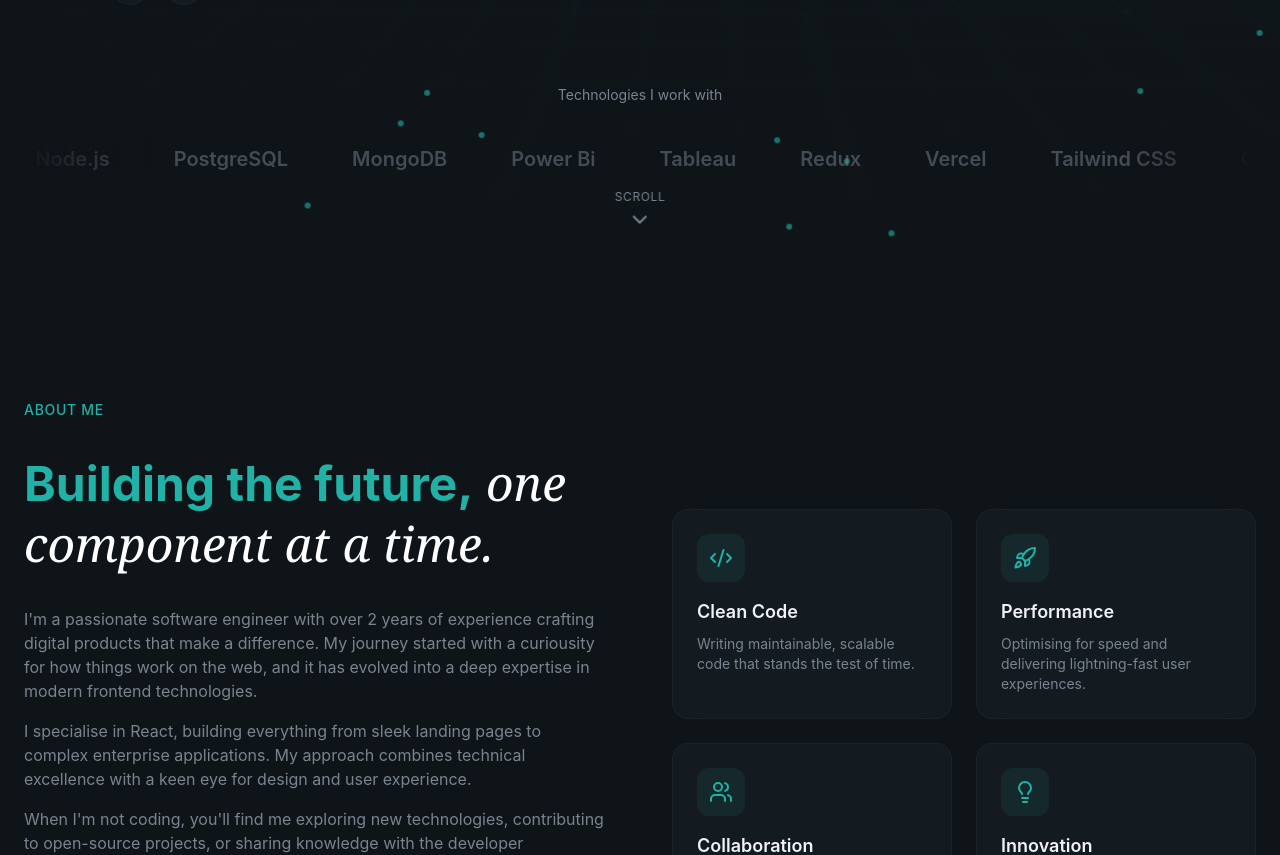
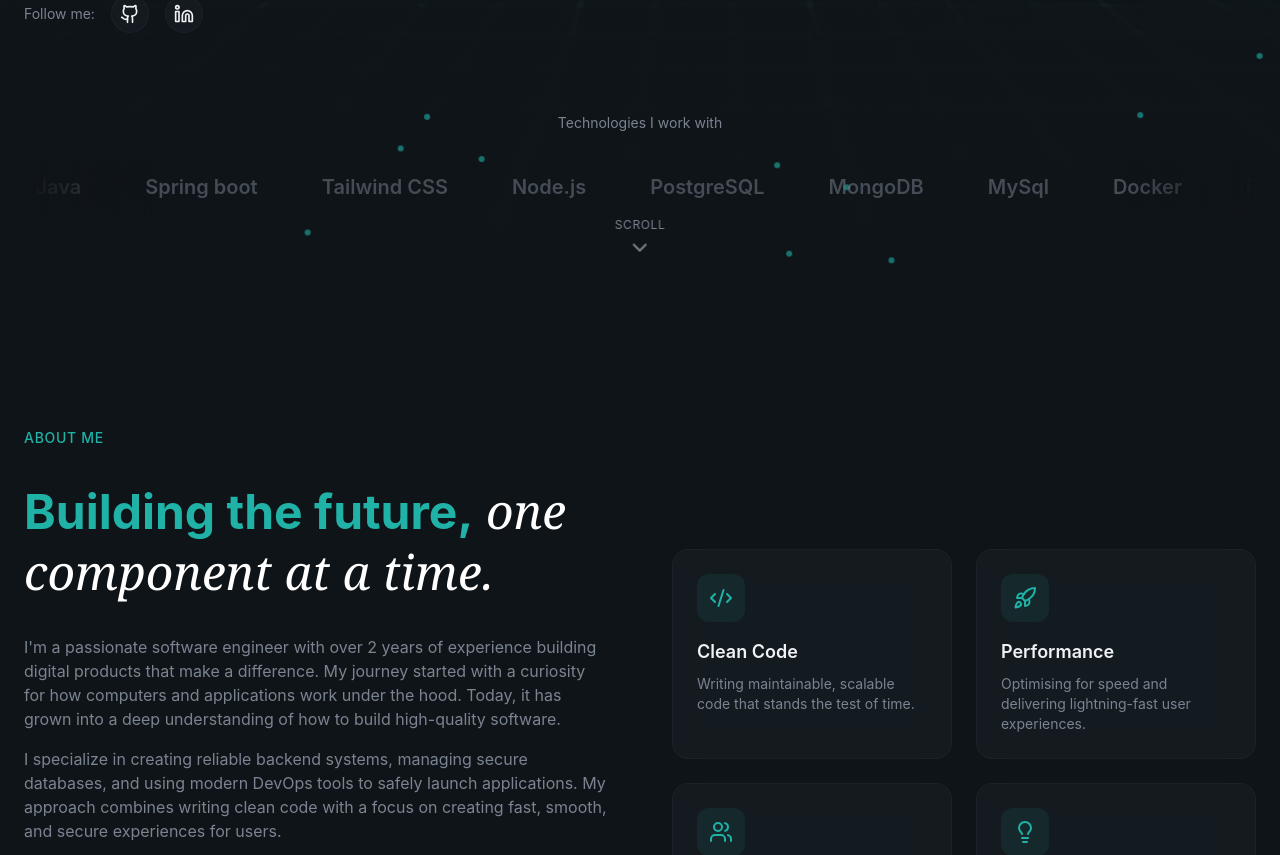
Before and after one commit to AbrahamtheAnalyst/my-personal-portfolio, a React (Vite) app: page / in a window 1280 px wide. Shown: the part 819-1674 px from the top of the page. Built offline with nearby package versions, Linux system fonts and the light colour scheme.

Commit message:
Updated profile bio to general software engineering and aligned skills

```diff
--- a/src/sections/About.jsx
+++ b/src/sections/About.jsx
@@ -48,23 +48,20 @@ export const About = () => {
             </h2>
 
             <div className="space-y-4 text-muted-foreground animate-fade-in animation-delay-200">
-              <p>
-                I'm a passionate software engineer with over 2 years of
-                experience crafting digital products that make a difference. My
-                journey started with a curiousity for how things work on the web,
-                and it has evolved into a deep expertise in modern frontend
-                technologies.
+              <p>I'm a passionate software engineer with over 2 years of
+                  experience building digital products that make a difference. My
+                  journey started with a curiosity for how computers and applications work under the hood.
+                  Today, it has grown into a deep understanding of how to build high-quality software.
               </p>
               <p>
-                I specialise in React, building
-                everything from sleek landing pages to complex enterprise
-                applications. My approach combines technical excellence with a
-                keen eye for design and user experience.
+                  I specialize in creating reliable backend systems, managing secure databases,
+                  and using modern DevOps tools to safely launch applications. My approach combines
+                  writing clean code with a focus on creating fast, smooth, and secure experiences for users.
               </p>
               <p>
-                When I'm not coding, you'll find me exploring new technologies,
-                contributing to open-source projects, or sharing knowledge with
-                the developer community.
+                  When I'm not coding, you'll find me exploring new technologies,
+                  contributing to open-source projects, or sharing knowledge with
+                  the developer community.
               </p>
             </div>
 
--- a/src/sections/Contact.jsx
+++ b/src/sections/Contact.jsx
@@ -26,7 +26,7 @@ const contactInfo = [
   {
     icon: MapPin,
     label: "Location",
-    value: "Calabar, Nigeria",
+    value: "Nigeria",
     href: "#",
   },
 ];
@@ -93,7 +93,7 @@ export const Contact = () => {
         <div className="absolute bottom-1/4 right-1/4 w-64 h-64 bg-highlight/5 rounded-full blur-3xl" />
       </div>
 
-      {/* Changed px-6 to px-4 for tighter mobile protection */}
+
       <div className="container mx-auto px-4 relative z-10 w-full max-w-full">
         {/* Section Header */}
         <div className="text-center max-w-3xl mx-auto mb-16">
@@ -112,9 +112,9 @@ export const Contact = () => {
           </p>
         </div>
 
-        {/* Added px-0 since container already handles padding, and set gap-8 for mobile spacing */}
+
         <div className="w-full px-0 grid lg:grid-cols-2 gap-8 md:gap-12 max-w-5xl mx-auto">
-          {/* Form Card: Added p-5 sm:p-8 and min-w-0 */}
+
           <div className="glass p-5 sm:p-8 rounded-3xl border border-primary/30 animate-fade-in animation-delay-300 w-full min-w-0">
             <form className="space-y-6" onSubmit={handleSubmit}>
               <div>
@@ -207,15 +207,15 @@ export const Contact = () => {
                   ) : (
                     <AlertCircle className="w-5 h-5 shrink-0" />
                   )}
-                  <p className="text-sm break-words">{submitStatus.message}</p>
+                  <p className="text-sm wrap-break-word">{submitStatus.message}</p>
                 </div>
               )}
             </form>
           </div>
 
-          {/* Contact Info Column: Added min-w-0 */}
+
           <div className="space-y-6 animate-fade-in animation-delay-400 w-full min-w-0">
-            {/* Added p-5 sm:p-8 */}
+
             <div className="glass rounded-3xl p-5 sm:p-8">
               <h3 className="text-xl font-semibold mb-6">
                 Contact Information
@@ -230,12 +230,12 @@ export const Contact = () => {
                     <div className="w-11 h-11 sm:w-12 sm:h-12 rounded-xl bg-primary/10 flex items-center justify-center group-hover:bg-primary/20 transition-colors shrink-0">
                       <item.icon className="w-5 h-5 text-primary" />
                     </div>
-                    {/* Added min-w-0 flex-1 to keep text container contained */}
+
                     <div className="min-w-0 flex-1">
                       <div className="text-xs sm:text-sm text-muted-foreground">
                         {item.label}
                       </div>
-                      {/* Added truncate and break-all to stop long emails/links from overflowing */}
+
                       <div className="font-medium text-sm sm:text-base truncate break-all">
                         {item.value}
                       </div>
--- a/src/sections/Hero.jsx
+++ b/src/sections/Hero.jsx
@@ -11,16 +11,19 @@ import { AnimatedBorderButton } from "../components/AnimatedBorderButton";
 
 const skills = [
   "React",
+  "Java",
+  "Spring boot",
+  "Tailwind CSS",
   "Node.js",
   "PostgreSQL",
   "MongoDB",
-  "Power Bi",
-  "Tableau",
-  "Redux",
+  "MySql",
+  "Docker",
+  "Redux Toolkit",
   "Vercel",
-  "Tailwind CSS",
   "Git",
   "GitHub",
+  "GitHub Actions",
   "Framer Motion",
 ];
 
@@ -63,7 +66,7 @@ export const Hero = () => {
             <div className="animate-fade-in">
               <span className="inline-flex items-center gap-2 px-4 py-2 rounded-full glass text-sm text-primary">
                 <span className="w-2 h-2 bg-primary rounded-full animate-pulse" />
-                Software Engineer • React Specialist
+                Software Engineer
               </span>
             </div>
 
@@ -79,7 +82,7 @@ export const Hero = () => {
                 </span>
               </h1>
               <p className="text-lg text-muted-foreground max-w-lg animate-fade-in animation-delay-200">
-                Hi, I'm Abraham Maurice, a software engineer specialising in React. I build scalable, performant web applications that users love.
+               Hi, I'm Abraham Maurice. I am a software engineer who loves making fast, reliable apps and websites. I build high quality software that works smoothly, solves real problems, and is easy for people to use.
               </p>
             </div>
 
```
